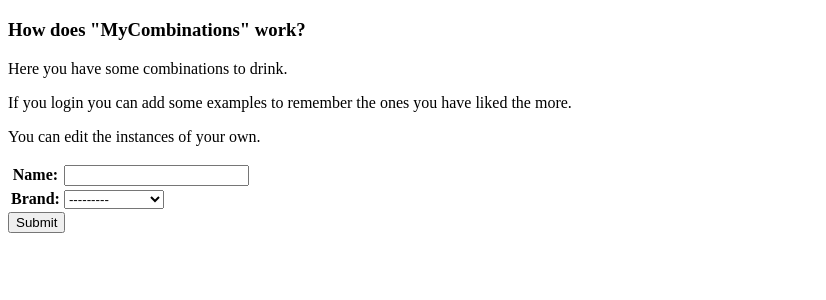
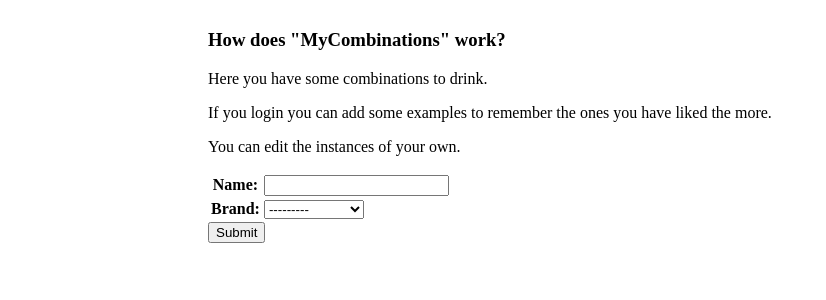
Before and after one commit to claudiacolas/ProjecteWeb, a Django app: page /mycombinations/mixs/create in a window 1280 px wide. Shown: the part 150-450 px from the top of the page, without its empty margins (0-826 px from the left). Run offline with Django 4.2, Linux system fonts and the light colour scheme; a user stored in the database is signed in; data comes from the database, SQL or seed files in the repository; both versions use the stored data as it was after the commit; some libraries are stand-ins or nearby versions.

Commit message:
Api_tryout

```diff
--- /dev/null
+++ b/mycombinations/web/static/drinks.json
@@ -0,0 +1 @@
+["cola","gin","rum","vodka","whiskey","tequila","lemon","orange","Bacardi","Negrita","Absolut","Ballentines","Baileys"]
--- /dev/null
+++ b/mycombinations/web/static/js/autocomplete.js
@@ -0,0 +1,32 @@
+$(document).ready(function() {
+    $.getJSON("/static/drinks.json", {}, function (drinks) {
+        $("#id_name").autocomplete({
+            source: drinks
+        });
+    });
+
+    $("#id_name").autocomplete({
+        source: function( request, response ) {
+            $.ajax({
+                url: "www.thecocktaildb.com/api/json/v1/1/search.php?i",
+                data: {
+                    name_startsWith: request.term,
+                },
+                success: function( data ) {
+                    response( $.map( data.ingredient, function( item ) {
+                        return {
+                            label: item.strIngredient1,
+                            value: item.strIngredient1
+                        }
+                    }));
+                }
+            });
+        },
+        minLength: 2,
+        select: function( event, ui ) {
+            if (ui.item) {
+                $("#id_value").val(ui.item.strIngredient1)
+            }
+        }
+    });
+});
--- /dev/null
+++ b/mycombinations/web/static/style/base.css
@@ -0,0 +1,27 @@
+#header
+{
+    margin: 0;
+    padding: 10px;
+    text-align: right;
+}
+#content
+{
+    margin-left: 190px;
+    padding: 10px;
+}
+#sidebar
+{
+    float: left;
+    width: 190px;
+}
+#footer
+{
+    margin: 0;
+    padding: 10px;
+    text-align: center;
+}
+textarea, input[type=number], input[type=url]
+{
+    height: 1.25em;
+    width: 25em;
+}
--- a/mycombinations/web/templates/web/form.html
+++ b/mycombinations/web/templates/web/form.html
@@ -11,6 +11,6 @@
         <input type="submit" value="Submit"/>
     </form>
 
-    <script src="{% static "js/autocomplete.js" %}"></script>
-
+    <script src="../../static/js/autocomplete.js"></script>
+    <link rel="stylesheet" href="../../static/style/base.css"/>
 {% endblock %}
--- a/mycombinations/web/templates/web/index.html
+++ b/mycombinations/web/templates/web/index.html
@@ -51,7 +51,8 @@
     <link rel="stylesheet" href="https://code.jquery.com/ui/1.12.1/themes/smoothness/jquery-ui.css" />
     <script src="https://code.jquery.com/jquery-3.6.0.js"></script>
     <script src="https://code.jquery.com/ui/1.12.1/jquery-ui.js"></script>
-    <link rel="stylesheet" href="{% static "style/base.css" %}" />
+    <script src="../../static/js/autocomplete.js"></script>
+    <link rel="stylesheet" href="../../static/style/base.css"/>
     <title>{% block title %}Mycombinations by Mycombinations{% endblock %}</title>
 </header>
 
```
Also changed, not shown: mycombinations/db.sqlite3, mycombinations/web/static/js/autocompete.js (deleted).
